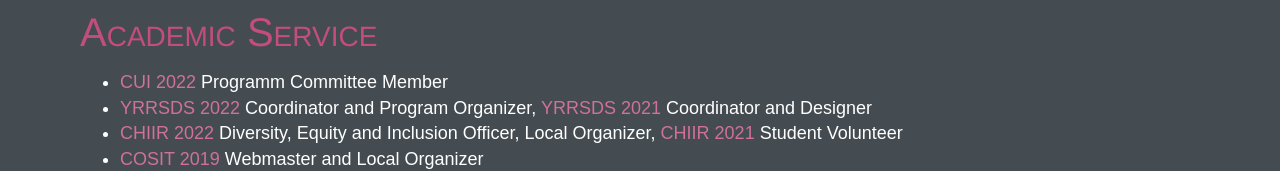
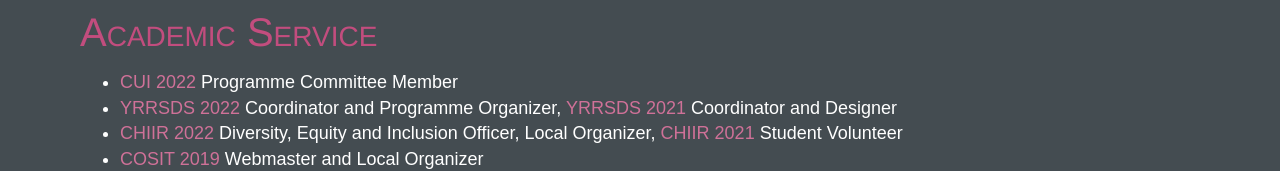
Before and after one commit to SelinaMeyer/SelinaMeyer.github.io, a plain HTML site: page index.html in a window 1280 px wide. Shown: the part 1933-2104 px from the top of the page. Drawn offline with Linux system fonts and the light colour scheme; files whose address does not match are found by name.

Commit message:
minor changes

```diff
--- a/index.html
+++ b/index.html
@@ -102,8 +102,8 @@
       <!-- Heading -->
       <h2>Academic Service</h2>
       <ul>
-        <li><a href="https://www.conversationaluserinterfaces.org/2022/">CUI 2022</a> Programm Committee Member</li>
-        <li><a href="https://sites.google.com/view/yrrsds2022/home">YRRSDS 2022</a> Coordinator and Program Organizer, <a>YRRSDS 2021</a> Coordinator and Designer</li>
+        <li><a href="https://www.conversationaluserinterfaces.org/2022/">CUI 2022</a> Programme Committee Member</li>
+        <li><a href="https://sites.google.com/view/yrrsds2022/home">YRRSDS 2022</a> Coordinator and Programme Organizer, <a>YRRSDS 2021</a> Coordinator and Designer</li>
         <li><a href="https://ai.ur.de/chiir2022/">CHIIR 2022</a> Diversity, Equity and Inclusion Officer, Local Organizer, <a href="https://acm-chiir.github.io/chiir2021/">CHIIR 2021</a> Student Volunteer</li>
         <li><a href="http://geosensor.net/cosit_archive/cosit2019.ur.de/">COSIT 2019</a> Webmaster and Local Organizer</li>
       </ul>
```
Also changed, not shown: 1 other file.
